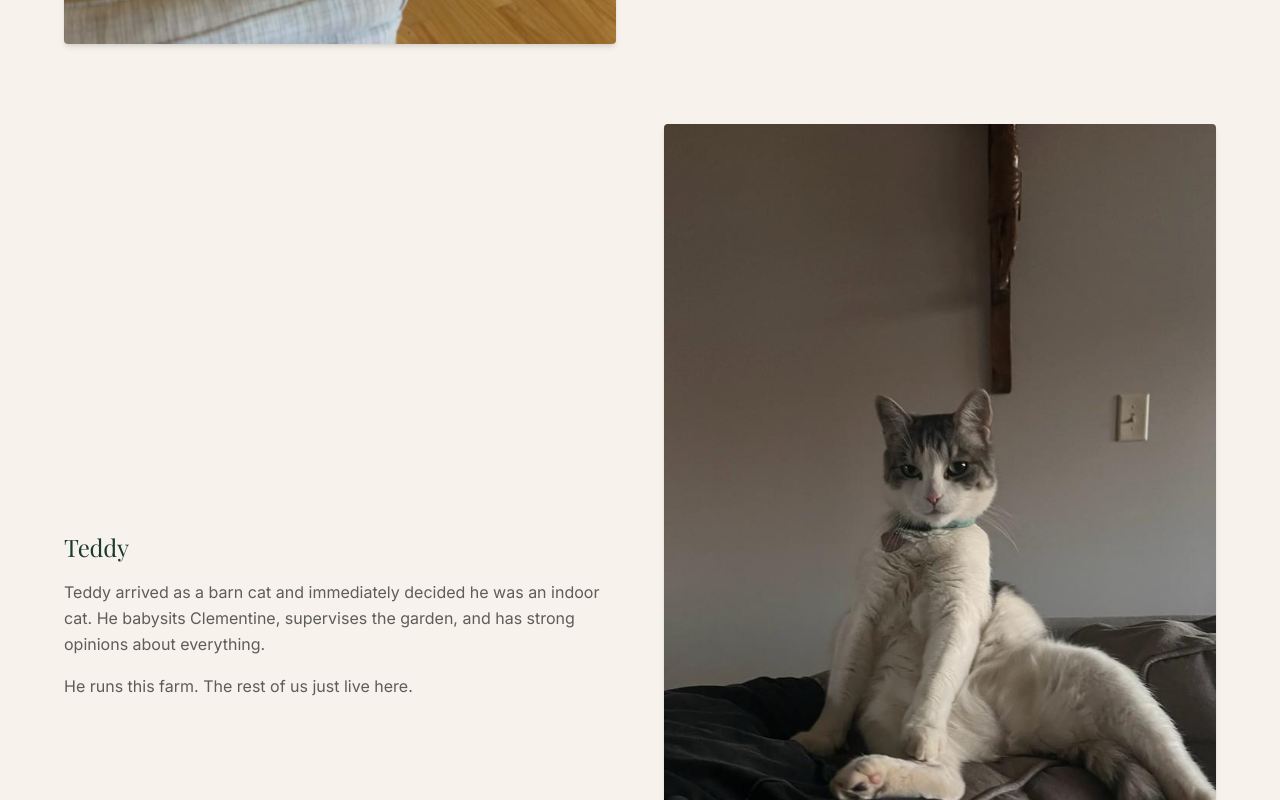
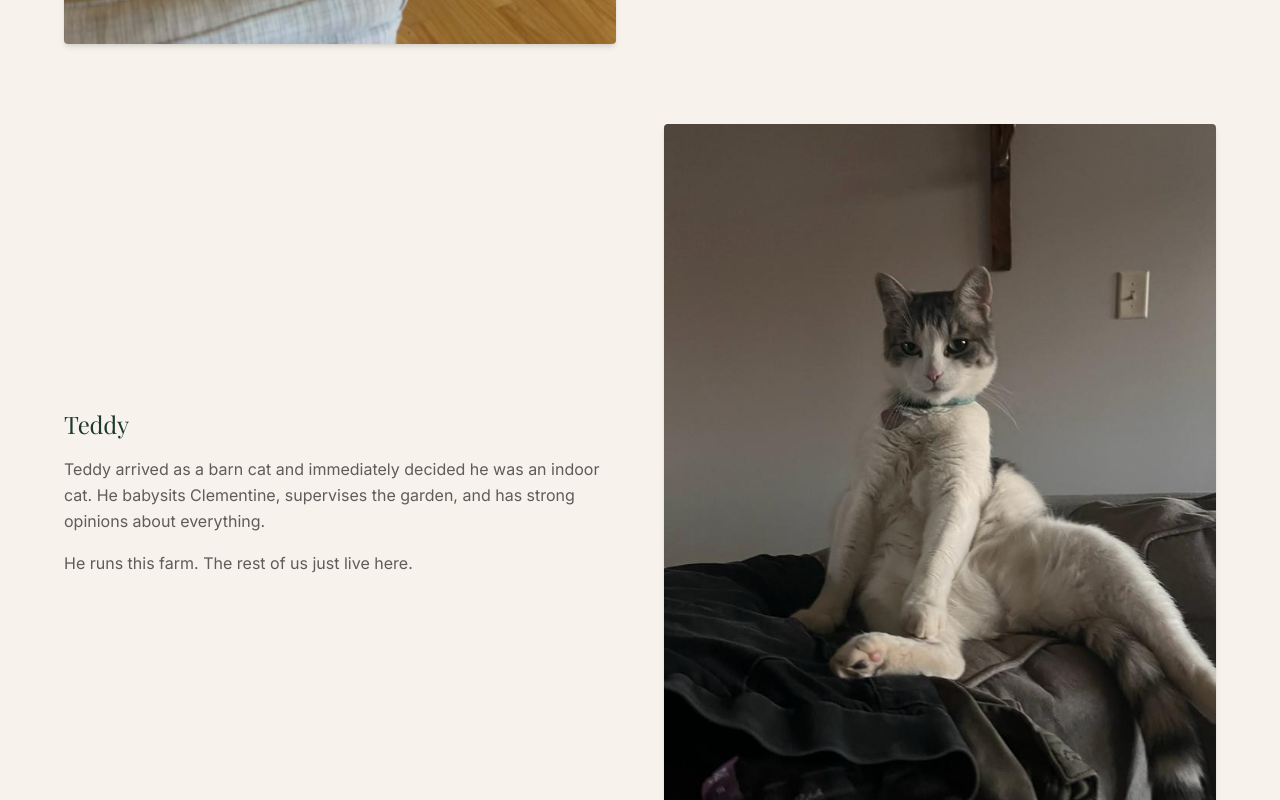
Before and after one commit to forevermore3333/forevermorefarm-website, a Next.js app: page /our-farm in a window 1280 px wide. Shown: the part 3000-3800 px from the top of the page. Built offline with nearby package versions, Linux system fonts and the light colour scheme; a web font is replaced by a local one.

Commit message:
Our Farm: Teddy photo — aspect-[3/4], centered

```diff
--- a/src/app/our-farm/page.tsx
+++ b/src/app/our-farm/page.tsx
@@ -66,8 +66,8 @@ export default function OurFarm() {
 
           {/* Teddy */}
           <div className="grid md:grid-cols-2 gap-12 items-center mb-20">
-            <div className="md:order-2 relative aspect-[9/16] rounded-sm overflow-hidden shadow-md">
-              <Image src="/images/house-animals/teddy-sitting-like-person.jpg" alt="Teddy the cat sitting upright like a person" fill className="object-cover object-top" />
+            <div className="md:order-2 relative aspect-[3/4] rounded-sm overflow-hidden shadow-md">
+              <Image src="/images/house-animals/teddy-sitting-like-person.jpg" alt="Teddy the cat sitting upright like a person" fill className="object-cover object-center" />
             </div>
             <div className="md:order-1">
               <h3 className="font-serif text-2xl text-farm-green mb-4">Teddy</h3>
```
